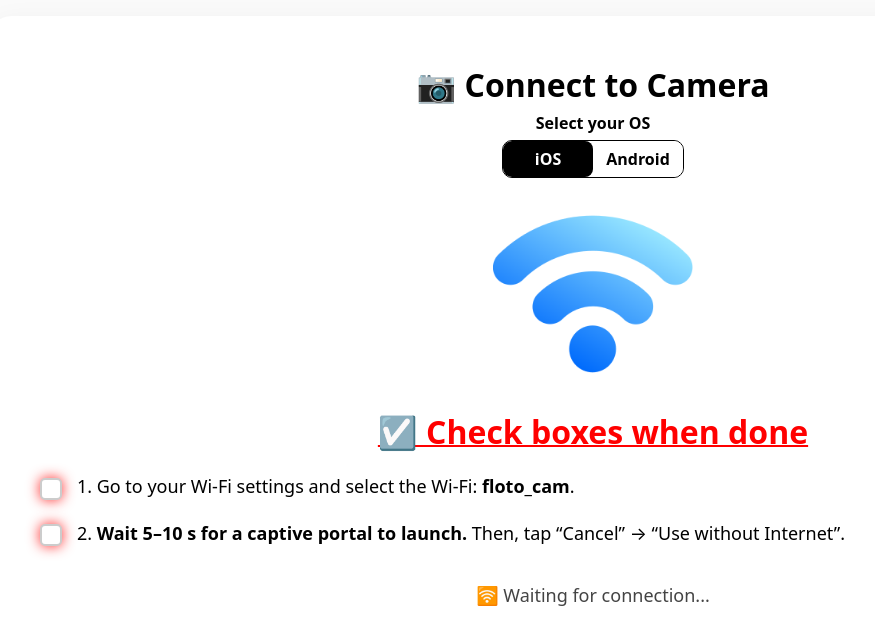
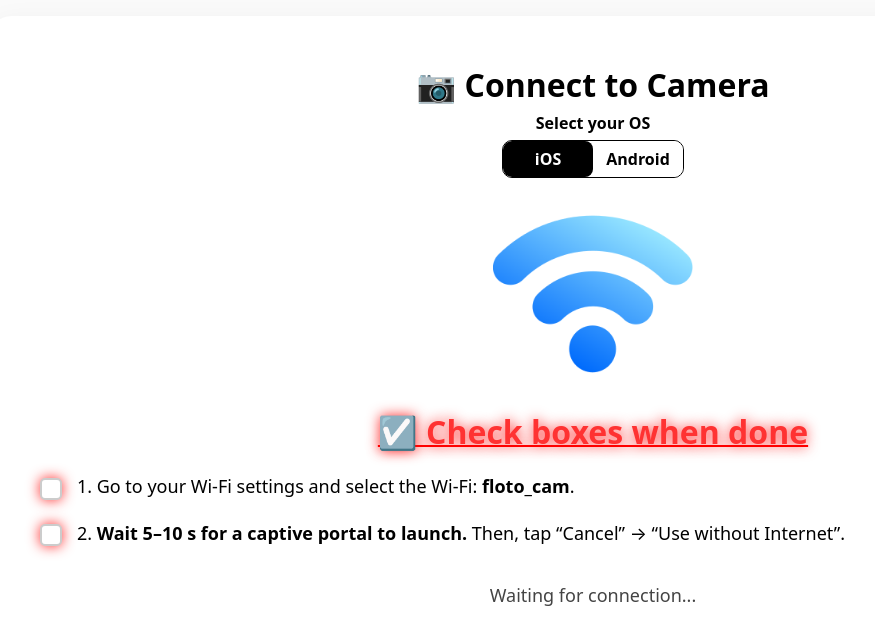
Before and after one commit to WB99/floto-public, a React (Vite) app: page / in a window 1280 px wide. Shown: the top 644 px of the page, without its empty margins (47-922 px from the left). Built offline with nearby package versions, Linux system fonts and the light colour scheme; no server answers.

Commit message:
make text glow

```diff
--- a/src/screens/Connect.jsx
+++ b/src/screens/Connect.jsx
@@ -3,7 +3,7 @@ import { useEffect, useState } from "react";
 
 export default function Connect() {
     const [isConnected, setIsConnected] = useState(false);
-    const [status, setStatus] = useState("🛜 Waiting for connection...");
+    const [status, setStatus] = useState("Waiting for connection...");
     const [checks, setChecks] = useState({ wifi: false, portal: false });
     const [isOnline, setIsOnline] = useState(true);
     const [platform, setPlatform] = useState("ios");
@@ -43,13 +43,13 @@ export default function Connect() {
         const allChecked = checks.wifi && checks.portal;
 
         if (platform === "android" && checks.wifi && !checks.portal) {
-            setStatus("🛜 Waiting for connection...");
+            setStatus("Connecting...");
             const hintTimer = setTimeout(() => {
                 setStatus(
                     "💡 Didn't see anything for step 2? Turn off Do Not Disturb mode & look out for notifications."
                 );
                 const revertTimer = setTimeout(() => {
-                    setStatus("🛜 Waiting for connection...");
+                    setStatus("Connecting...");
                 }, 5000);
                 return () => clearTimeout(revertTimer);
             }, 3000);
@@ -58,14 +58,14 @@ export default function Connect() {
 
         if (!allChecked) {
             setIsConnected(false);
-            setStatus("🛜 Waiting for connection...");
+            setStatus("Waiting for connection...");
             return;
         }
 
         if (allChecked && !isOnline) {
             setTimeout(() => {
                 setIsConnected(true);
-                setStatus("✅ Connected!");
+                setStatus("Connected! ✅");
             }, 1000);
         } else if (allChecked && isOnline) {
             setTimeout(() => {
@@ -75,7 +75,7 @@ export default function Connect() {
                 setIsConnected(false);
                 setTimeout(() => {
                     setChecks({ wifi: false, portal: false });
-                    setStatus("🛜 Waiting for connection...");
+                    setStatus("Waiting for connection...");
                 }, 5000);
             }, 1000);
         }
@@ -253,6 +253,8 @@ const styles = {
         textDecoration: "underline",
         textDecorationColor: "red",
         textDecorationThickness: "2px",
+        animation: "blink-red-glow 1.2s infinite",
+        textShadow: "0 0 10px rgba(255,0,0,0.6)",
     },
     subtext: {
         fontSize: "clamp(14px, 3.2vw, 16px)",
@@ -387,6 +389,12 @@ styleTag.innerHTML = `
   100% { box-shadow: 0 0 5px rgba(0,255,0,0.4); }
 }
 
+@keyframes blink-red-glow {
+  0% { text-shadow: 0 0 6px rgba(255,0,0,0.4); color: red; }
+  50% { text-shadow: 0 0 14px rgba(255,0,0,0.9); color: #ff3b3b; }
+  100% { text-shadow: 0 0 6px rgba(255,0,0,0.4); color: red; }
+}
+
 input[type="checkbox"][style]::after {
   content:"";
   position:absolute;
@@ -400,7 +408,6 @@ input[type="checkbox"][style]::after {
   opacity:0;
 }
 
-/* When checked */
 input[type="checkbox"][style]:checked {
   border-color: #0f0 !important;
   animation: glow-green 1.5s infinite !important;
```
